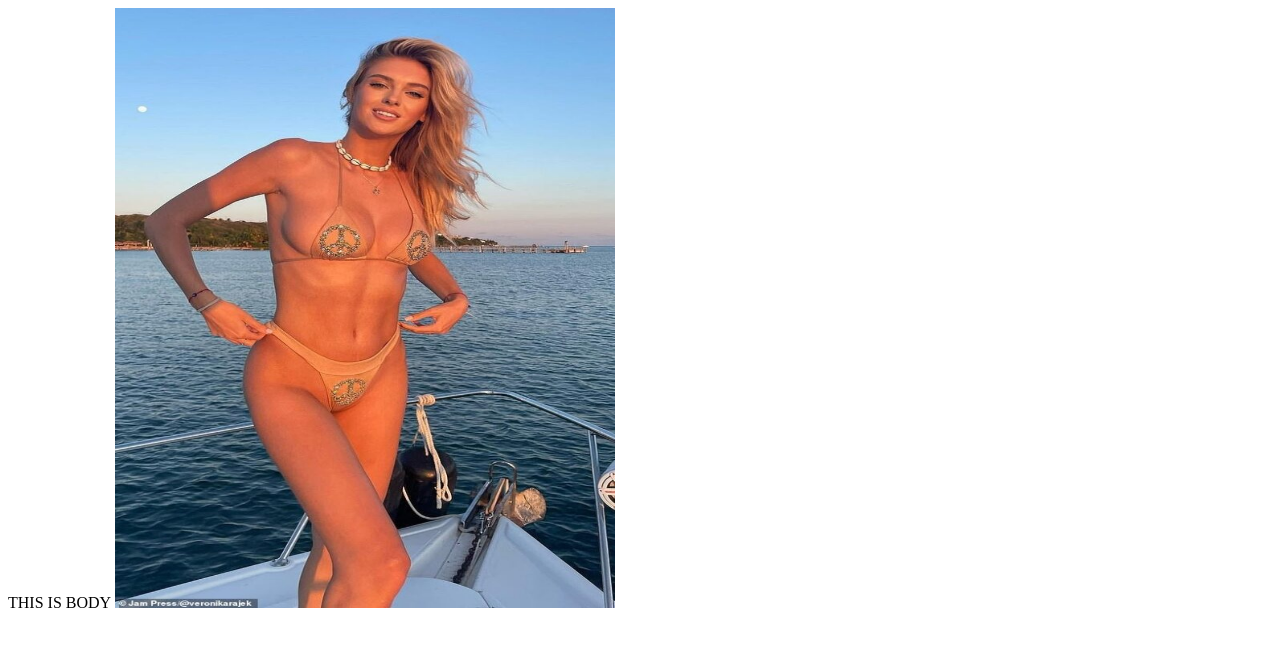
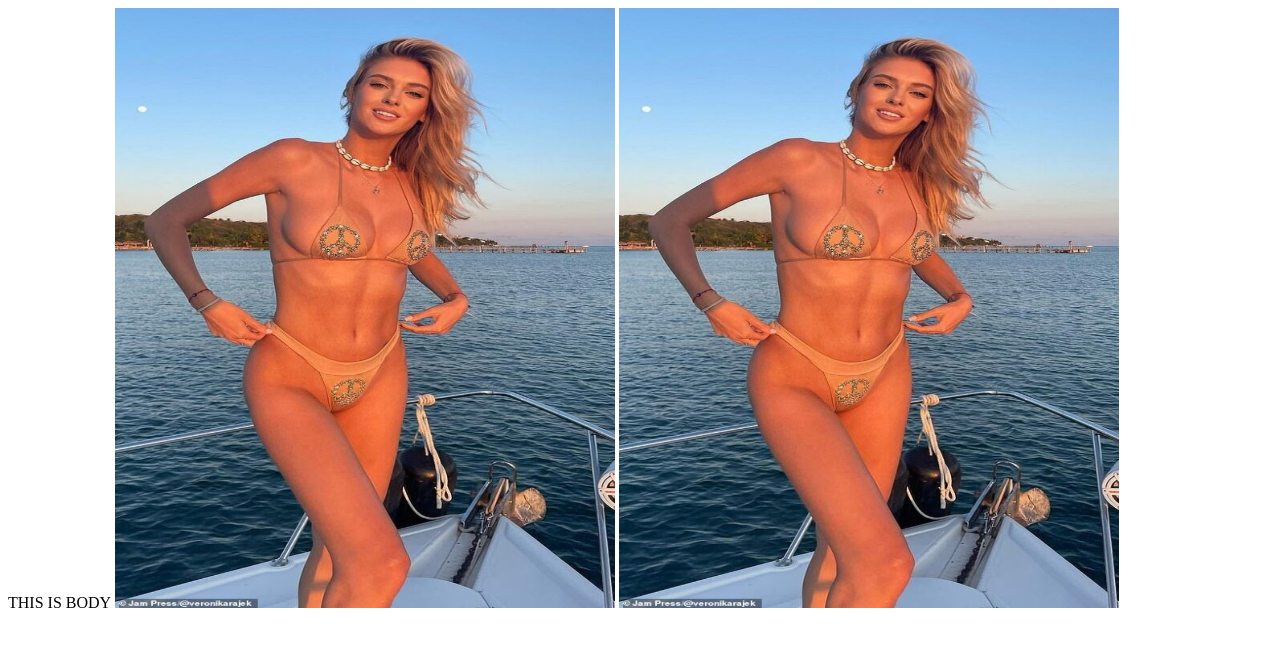
Before and after one commit to crook169/Redirect-web-2, a plain HTML site: page index.html in a window 1280 px wide. Drawn offline with Linux system fonts and the light colour scheme.

Commit message:
Update index.html

```diff
--- a/index.html
+++ b/index.html
@@ -4,6 +4,7 @@
 <body>
   <p>THIS IS BODY</>
     <img src="63825393-11352237-Veronika_Rajek-622x1024.jpg" alt="Girl in a jacket" style="width:500px;height:600px;">
+  <img src="63825393-11352237-Veronika_Rajek-622x1024.jpg" alt="Girl in a jacket" style="width:500px;height:600px;">
     </body>
 
 
```
